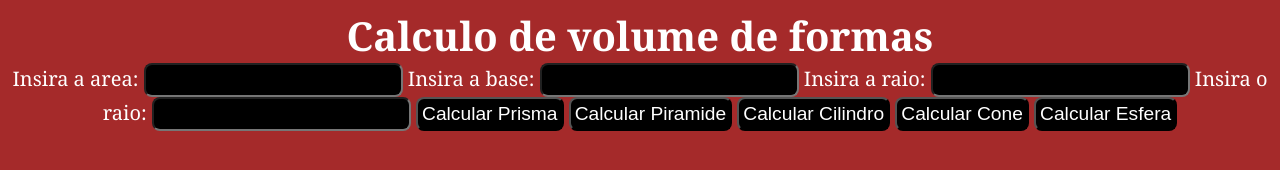
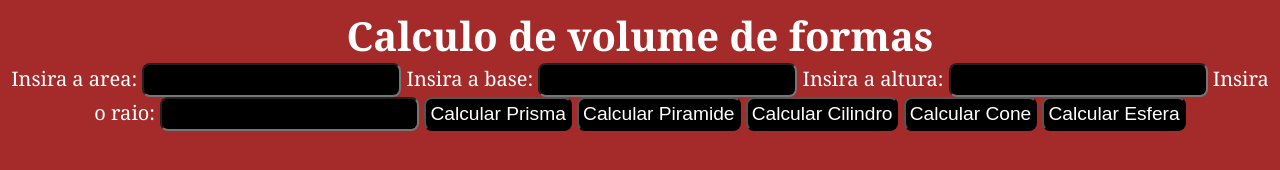
Before and after one commit to JoaoPTrindade/geometria, a plain HTML site: page index.html in a window 1280 px wide. Drawn offline with Linux system fonts and the light colour scheme.

Commit message:
Add files via upload

```diff
--- a/index.html
+++ b/index.html
@@ -14,7 +14,7 @@
     <input type="text" name="" id="area">
     <label for="base">Insira a base:</label>
     <input type="text" name="" id="base">
-    <label for="altura">Insira a raio:</label>
+    <label for="altura">Insira a altura:</label>
     <input type="text" name="" id="altura">
     <label for="raio">Insira o raio:</label>
     <input type="text" name="" id="raio">
```
